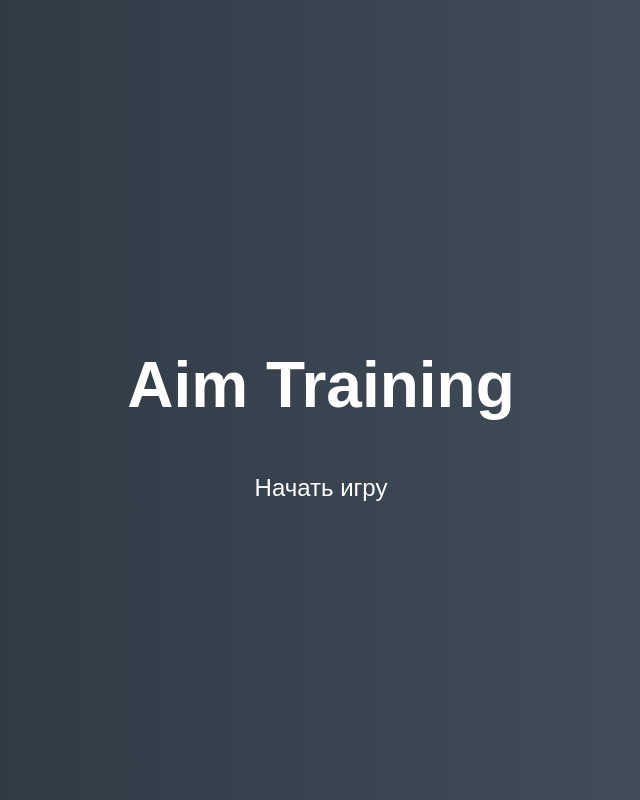
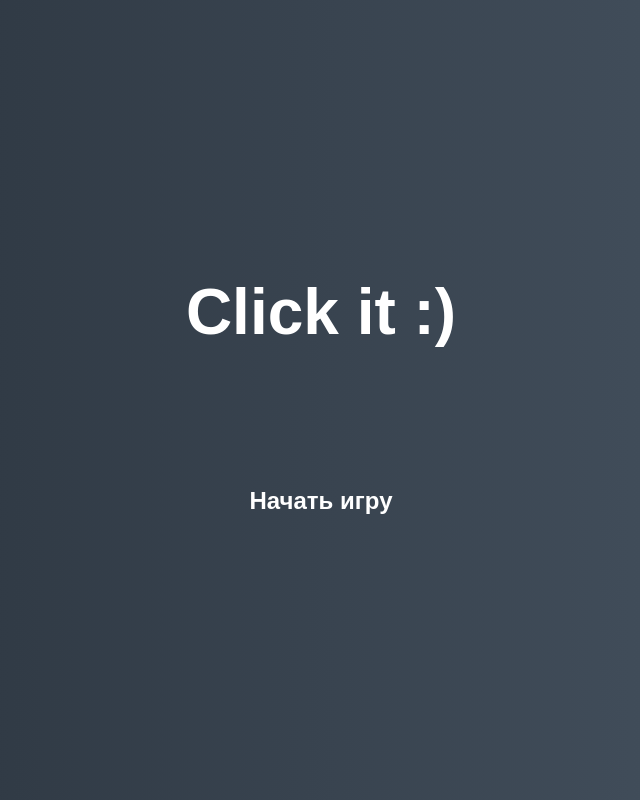
Before and after one commit to yuraCOM/220817-aim-game, a plain HTML site: page index.html in a window 1280 px wide. Shown: the top 800 px of the page, without its empty margins (319-959 px from the left). Drawn offline with Linux system fonts and the light colour scheme; a web font is replaced by a local one.

Commit message:
Update index.html

```diff
--- a/index.html
+++ b/index.html
@@ -4,11 +4,11 @@
     <meta charset="UTF-8" />
     <meta name="viewport" content="width=device-width, initial-scale=1.0" />
     <link rel="stylesheet" href="styles.css" />
-    <title>Aim Training | Проект 5</title>
+    <title>Click-It</title>
   </head>
   <body>
     <div class="screen">
-      <h1>Aim Training</h1>
+      <h1>Click it :)<h1>
       <a href="" id="start" class="start">Начать игру</a>
     </div>
 
@@ -33,6 +33,7 @@
     <div class="screen">
       <h3>Осталось <span id="time">00:00</span></h3>
       <div class="board" id="board"></div>
+      <a href="/" id="start" class="start">Новая Игра</a>
     </div>
     <script src="app.js"></script>
   </body>
```
